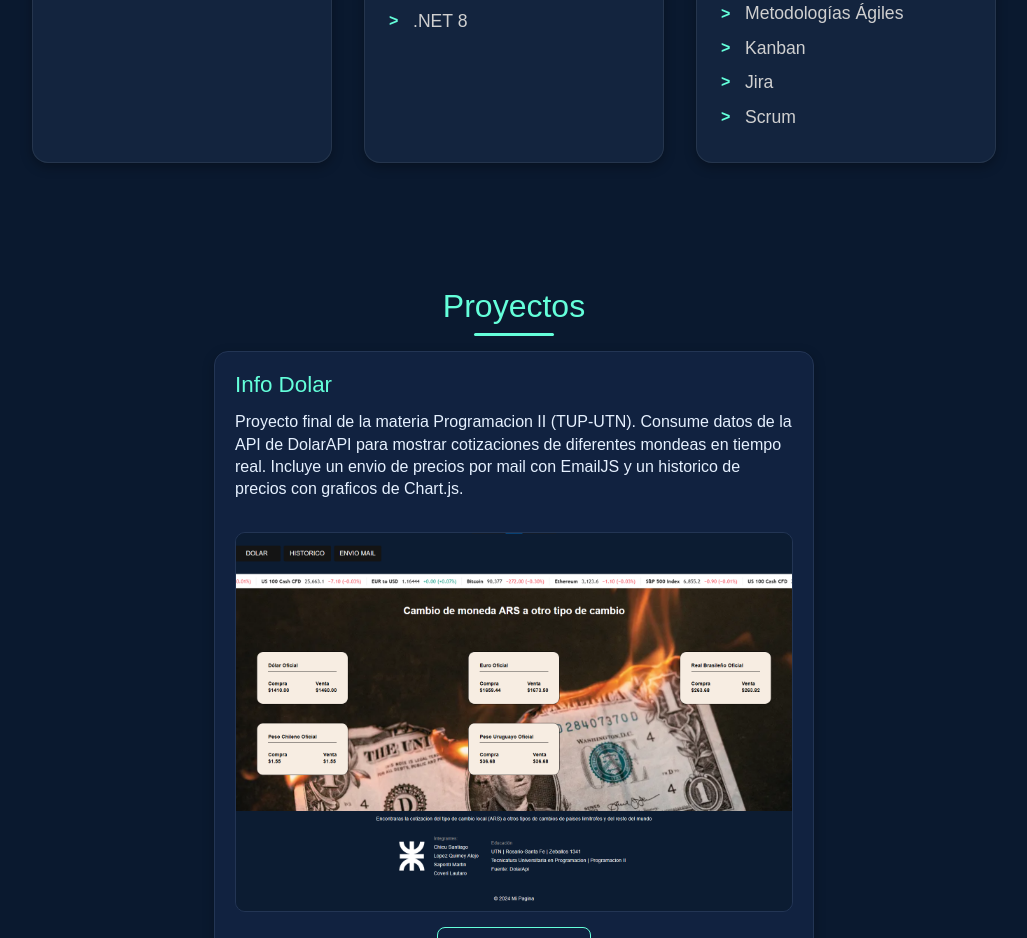
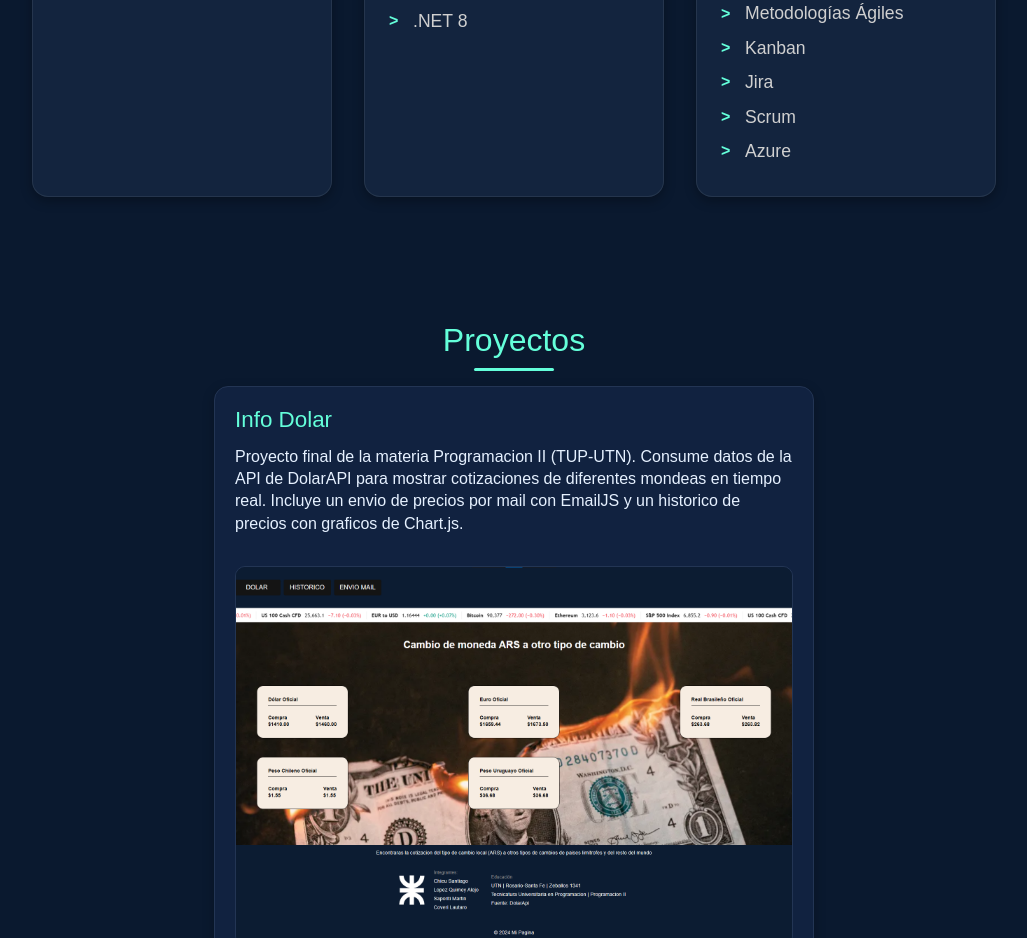
Before and after one commit to santichieu/Portfolio, a React (Vite) app: page / in a window 1280 px wide. Shown: the part 1560-2498 px from the top of the page, without its empty margins (126-1153 px from the left). Built offline with nearby package versions, Linux system fonts and the light colour scheme.

Commit message:
Update forgotten skills and tools in SkillsAndTools component

```diff
--- a/src/components/SkillsAndTools/SkillsAndTools.jsx
+++ b/src/components/SkillsAndTools/SkillsAndTools.jsx
@@ -52,6 +52,7 @@ const SkillsAndTools = () => {
               <li>Kanban</li>
               <li>Jira</li>
               <li>Scrum</li>
+              <li>Azure</li>
             </ul>
           </div>
 
```
